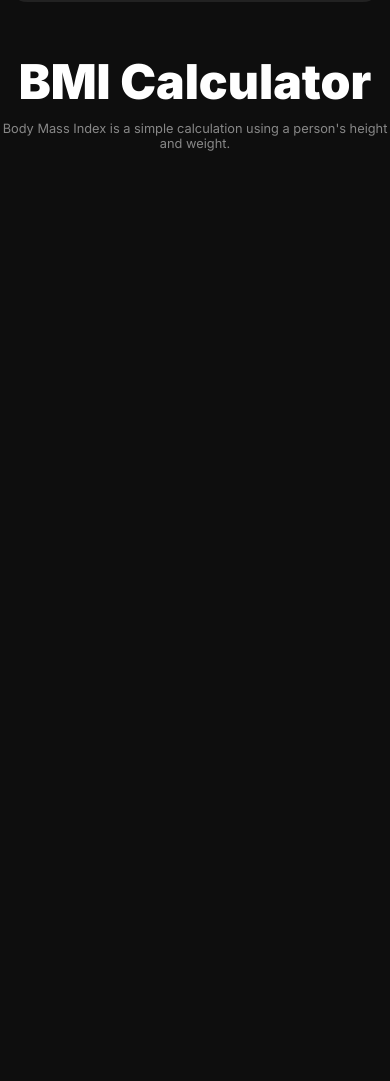
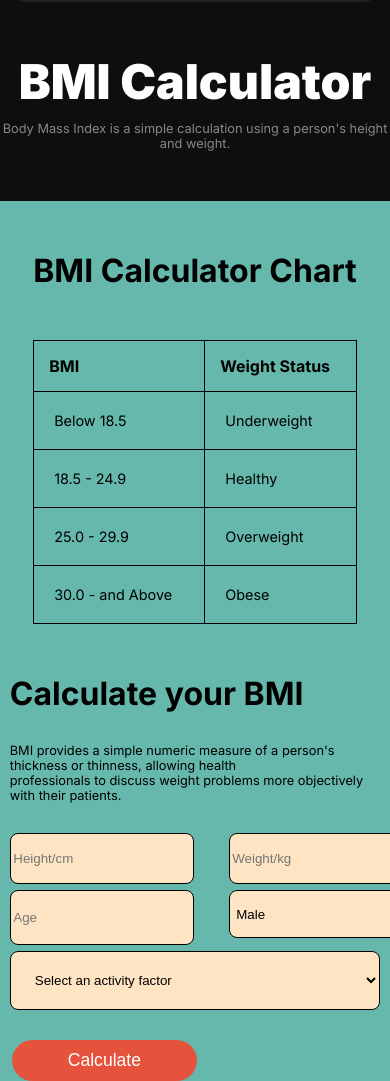
Before and after one commit to reham0000/versatile-website, a plain HTML site: page index.html in a window 390 px wide. Shown: the part 3265-4346 px from the top of the page. Before the commit the page ends 3466 px from the top, so only its background shows below. Drawn offline with Linux system fonts and the light colour scheme.

Commit message:
added a table and BMI calculate system with proper responsive

```diff
--- a/design/style.css
+++ b/design/style.css
@@ -252,8 +252,80 @@ body {
   text-align: center;
 }
 .bmi-container{
+  display: flex;
+  flex-direction: row;
+  justify-content: space-around;
+  align-items: center;
+  background-color: rgb(101, 184, 171);
+}
+.bmi-content > h1{
+  color: black;
+  font-size: 2rem;
+  margin-top: 50px;
+  margin-bottom: 50px;
+}
+.chart-table{
+  width: 115%;
 
 }
+.table-content{
+  width: 100%;
+  border-collapse: collapse;
+  color: black;
+  text-align: left;
+}
+table, tr, th{
+  border: 1px solid black;
+  padding: 15px;
+}
+td{
+  color: black;
+  border: 1px solid black;
+  font-size: 0.9rem;
+  font-weight: 400;
+  padding: 20px;
+}
+.calculate-bmi{
+  width: 50%;
+}
+.calculate-bmi >h1{
+  font-size: 2rem;
+  color: black;
+  margin-bottom: 30px;
+  margin-top: 50px;
+
+}
+.calculate-bmi >p{
+  color: black;
+  margin-bottom: 30px;
+}
+.option{
+  height: 200%;
+  display: grid;
+  grid-template-columns: repeat(2, 1fr);
+  gap: 35px;
+}
+.option-description{
+  height: 200%;
+  border-radius: 8px;
+  border: 1px solid black;
+  background-color:bisque;
+  padding: 2.5px;
+}
+#factor{
+  width: 100%;
+  border-radius: 8px;
+  border: 1px solid black;
+  background-color:bisque;
+  padding: 20px;
+  margin-top: 37px;
+}
+.btn-4{
+  width: 50%;
+  margin-top: 30px;
+  margin-left: 2px;;
+}
+
 
 
 
@@ -309,5 +381,15 @@ body {
   .run-img{
     margin-top: -60px;
   }
+  .bmi-container{
+    flex-direction: column;
+  }
+  .chart-table{
+    width: 100%;
+  }
+  .calculate-bmi{
+    width: 95%;
+
+  }
 
 }
--- a/index.html
+++ b/index.html
@@ -114,7 +114,56 @@
             <p class="all-p">Body Mass Index is a simple calculation using a person's height and weight.</p>
         </div>
          <section class="bmi-container">
-
+            <div class="bmi-content">
+                <h1>BMI Calculator Chart</h1>
+                <div class="chart-table">
+                    <table class="table-content">
+                        <thead>
+                            <tr>
+                                <th>BMI</th>
+                                <th>Weight Status</th>
+                            </tr>
+                        </thead>
+                        <tbody>
+                            <tr>
+                                <td>Below 18.5</td>
+                                <td>Underweight</td>
+                            </tr>
+                            <tr>
+                                <td>18.5 - 24.9</td>
+                                <td>Healthy</td>
+                            </tr>
+                            <tr>
+                                <td>25.0 - 29.9</td>
+                                <td>Overweight</td>
+                            </tr>
+                            <tr>
+                                <td>30.0 - and Above</td>
+                                <td>Obese</td>
+                            </tr>
+                        </tbody>
+                    </table>
+                </div>
+            </div>
+            <div class="calculate-bmi">
+                <h1>Calculate your BMI</h1>
+                <p class="all-p">BMI provides a simple numeric measure of a person's thickness or thinness, allowing health <br> professionals to discuss weight problems more objectively with their patients.</p>
+                <div class="option">
+                    <input class="option-description" type="text" placeholder="Height/cm">
+                    <input class="option-description" type="text" placeholder="Weight/kg">
+                    <input class="option-description" type="text" placeholder="Age">
+                    <select class="option-description" name="sex">
+                        <option value="male">Male</option>
+                        <option value="female">Female</option>
+                    </select>
+                </div>
+                <div>
+                    <select name="" id="factor">
+                    <option value="select">Select an activity factor</option>
+                    </select>
+                    <button class="btn-1 btn-4">Calculate</button>
+                </div>
+            </div>
          </section>
 
     </main>
```
